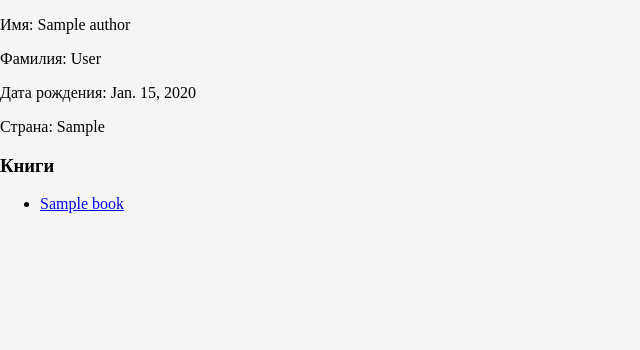
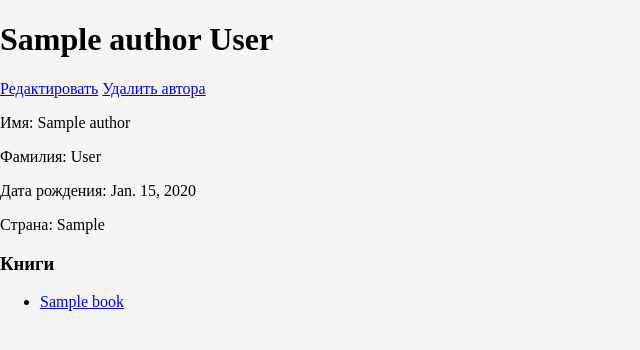
Before and after one commit to maksonsab/book_project, a Django app: page /author/1 in a window 1280 px wide. Shown: the part 18-368 px from the top of the page, without its empty margins (0-640 px from the left). Run offline with Django 3.2, Linux system fonts and the light colour scheme; tables that the repository leaves empty hold one stand-in row (values such as "Sample post").

Commit message:
Реализовал редактирование и удаление автора

```diff
--- a/book_app/urls.py
+++ b/book_app/urls.py
@@ -1,3 +1,4 @@
+from multiprocessing import context
 from django.urls import path
 
 from . import views
@@ -5,6 +6,8 @@ from . import views
 urlpatterns = [
     path('', views.IndexView.as_view(), name='index'),
     path('author/add', views.AddAuthorView.as_view(), name='add_author'),
+    path('author/delete/<int:pk>', views.DeleteAuthorView.as_view(), name='delete_author' ),
+    path('author/edit/<int:pk>', views.EditAuthorView.as_view(), name='edit_author'),
     path('author/<int:pk>', views.GetAuthor.as_view(), name='author_by_id'),
     path('book/add', views.AddBookView.as_view(), name='add_book'),
     path('book/<int:pk>', views.GetBook.as_view(), name='book_by_id'),
--- a/book_app/views.py
+++ b/book_app/views.py
@@ -11,8 +11,7 @@ class IndexView(ListView):
     template_name = 'book_app/index.html'
 
     def get_queryset(self):
-        queryset = super().get_queryset()
-        queryset = queryset[:10]
+        queryset = super().get_queryset().order_by('-id')[:10]
         return queryset
     def get_context_data(self, **kwargs):
         context = super().get_context_data(**kwargs)
@@ -37,6 +36,11 @@ class EditBookView(UpdateView):
     template_name = 'book_app/add_new_book.html'
     success_url = '/'
 
+    def get_context_data(self, **kwargs):
+        context = super().get_context_data(**kwargs)
+        context['edit'] = True
+        return context
+
 class DeleteBook(View):
     def get(self, request, pk):
         book = get_object_or_404(Book, pk=pk)
@@ -60,3 +64,30 @@ class AddAuthorView(CreateView):
     form_class = AddAuthorForm
     template_name = 'book_app/add_new_author.html'
     success_url = '/'
+
+    def get_context_data(self, **kwargs):
+        context = super().get_context_data(**kwargs)
+        context['title'] = 'Добавить автора'
+        return context
+
+class EditAuthorView(UpdateView):
+    model = Author
+    form_class = AddAuthorForm
+    template_name = 'book_app/add_new_author.html'
+    success_url = '/'
+
+    def get_context_data(self, **kwargs):
+        context = super().get_context_data(**kwargs)
+        context['edit'] = True
+        context['title'] = 'Изменить информацию об авторе'
+        return context
+
+class DeleteAuthorView(View):
+    def get(self, request, pk):
+        author = get_object_or_404(Author, pk=pk)
+        return render(request, 'book_app/delete_author.html', context={'author':author})
+
+    def post(self, request, pk):
+        author = get_object_or_404(Author, pk=pk)
+        author.delete()
+        return redirect('/')
--- a/templates/book_app/add_new_author.html
+++ b/templates/book_app/add_new_author.html
@@ -1,8 +1,8 @@
 {% extends 'base.html' %}
 {% load static %}
-{% block title %} Добавить книгу {% endblock %}
+{% block title %} {{title}} {% endblock %}
 {% block content %}
-<h1>Добавить автора</h1>
+<h1>{% if edit %} Изменить информацию об авторе {% else %} Добавить автора {% endif %}</h1>
 <form method="POST">
     <div class="add-book-form">
         {% csrf_token %}
--- a/templates/book_app/add_new_book.html
+++ b/templates/book_app/add_new_book.html
@@ -2,7 +2,7 @@
 {% load static %}
 {% block title %} Добавить книгу {% endblock %}
 {% block content %}
-<h1>Добавить книгу</h1>
+<h1>{% if edit %} Изменить информацию о книге {% else %} Добавить книгу {% endif %}</h1>
 <form method="POST">
     <div class="add-book-form">
         {% csrf_token %}
--- a/templates/book_app/author.html
+++ b/templates/book_app/author.html
@@ -5,6 +5,10 @@
 {% block title %} {{title}} {% endblock %}
 
 {% block content %}
+    <h1>{{author.name}} {{author.surname}}</h1>
+    <a href="{% url 'edit_author' author.id %}">Редактировать</a>
+    <a href="{% url 'delete_author' author.id %}">Удалить автора</a>
+
     <p>Имя: {{author.name}}</p>
     <p>Фамилия: {{author.surname}} </p>
     <p>Дата рождения: {{author.birth}}</p>
```
Also changed, not shown: templates/book_app/delete_author.html (added, +13 -0 lines).
